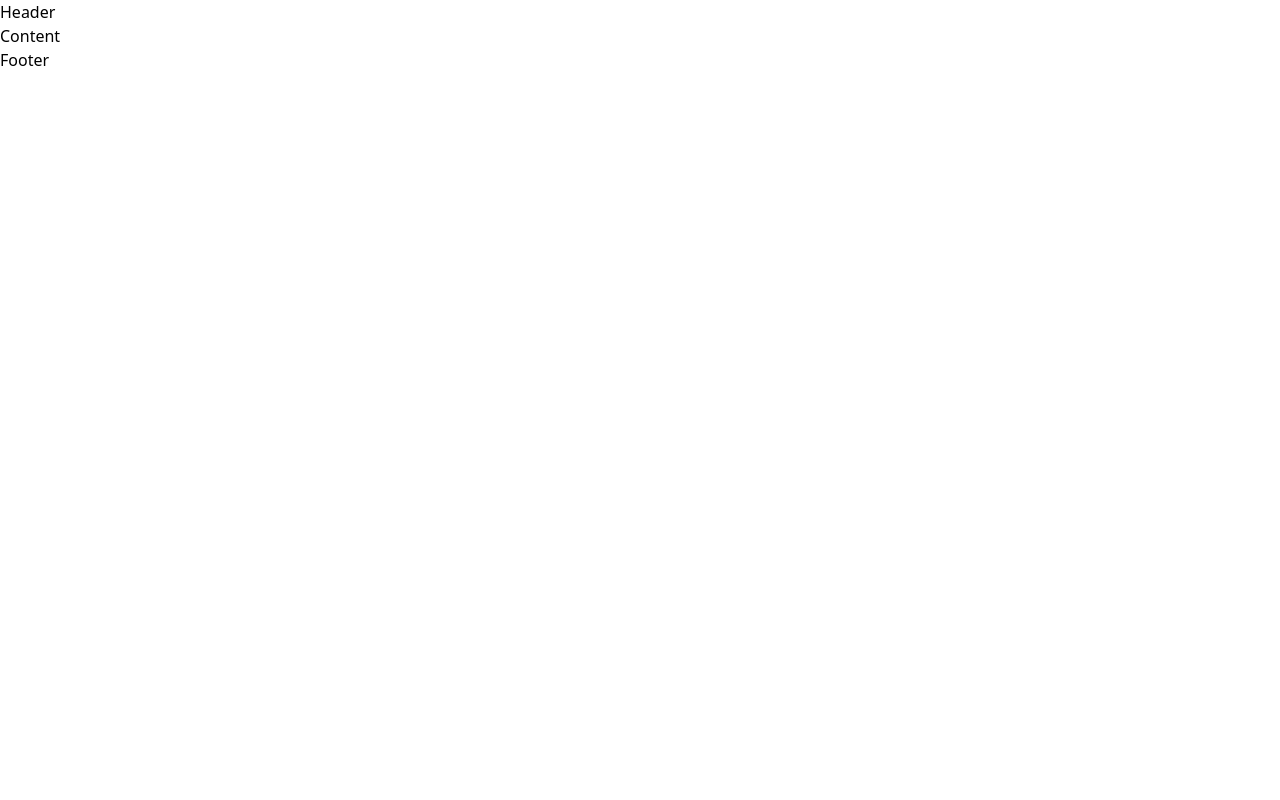
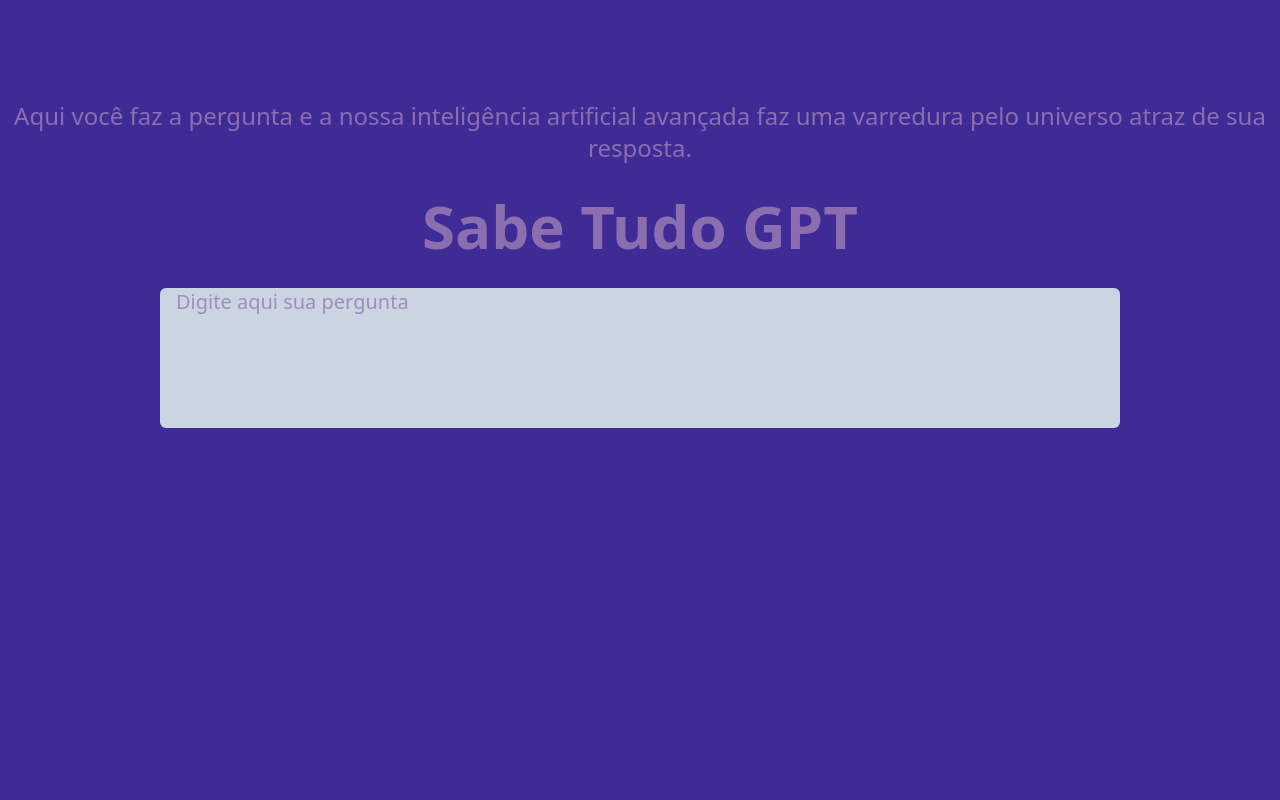
Before and after one commit to denisrodrigues-ita/sabe-tudo-gpt, a Next.js app: page / in a window 1280 px wide. Shown: the top 800 px of the page. Built offline with nearby package versions, Linux system fonts and the light colour scheme.

Commit message:
textarea

```diff
--- a/src/app/globals.css
+++ b/src/app/globals.css
@@ -1,3 +1,24 @@
 @tailwind base;
 @tailwind components;
 @tailwind utilities;
+
+@layer base {
+  h1 {
+    @apply text-wisteria text-6xl mt-8 font-bold;
+  }
+  main {
+    @apply h-screen;
+  }
+  p {
+    @apply text-wisteria text-2xl text-center font-medium;
+  }
+  form {
+    @apply my-8 flex items-center justify-center;
+  }
+}
+
+@layer components {
+  .textarea {
+    @apply w-11/12 lg:w-9/12 bg-slate-300 placeholder-wisteria/70 text-xl rounded-md resize-none text-wisteria font-medium ps-4;
+  }
+}
--- a/src/app/layout.tsx
+++ b/src/app/layout.tsx
@@ -13,7 +13,7 @@ export default function RootLayout({
 }) {
   return (
     <html lang="pt-br">
-      <body>{children}</body>
+      <body className="container bg-daisy-bush">{children}</body>
     </html>
   );
 }
--- a/src/components/Content/index.tsx
+++ b/src/components/Content/index.tsx
@@ -1,9 +1,20 @@
-import React from 'react'
+import React from "react";
 
 const Content = () => {
   return (
-    <div>Content</div>
-  )
-}
+    <main>
+      <form action="submit">
+        <textarea
+          name="question"
+          id="a"
+          className="textarea"
+          rows={5}
+          maxLength={255}
+          placeholder="Digite aqui sua pergunta"
+        />
+      </form>
+    </main>
+  );
+};
 
-export default Content
+export default Content;
--- a/src/components/Header/index.tsx
+++ b/src/components/Header/index.tsx
@@ -1,7 +1,15 @@
 import React from "react";
 
 const Header = () => {
-  return <div>Header</div>;
+  return (
+    <header className="flex flex-col justify-end items-center h-64">
+      <p>
+        Aqui você faz a pergunta e a nossa inteligência artificial avançada faz
+        uma varredura pelo universo atraz de sua resposta.
+      </p>
+      <h1>Sabe Tudo GPT</h1>
+    </header>
+  );
 };
 
 export default Header;
--- /dev/null
+++ b/src/components/Input/index.tsx
@@ -0,0 +1,9 @@
+import React from 'react'
+
+const Input = () => {
+  return (
+    <div>Input</div>
+  )
+}
+
+export default Input
--- a/tailwind.config.ts
+++ b/tailwind.config.ts
@@ -9,10 +9,13 @@ const config: Config = {
   theme: {
     extend: {
       colors: {
-        "primary": "#f6eb9a",
-        "secondary": "#5853bc",
-        "tertiary": "#362391",
-        "quaternary": "#1c0c59",
+        "bright-sun": "#FFCF48", // buttons
+        "sandy-brown": "#F2A65A", // buttons
+        "wisteria": "#8A6EAF", // letters
+        "daisy-bush": "#3F2B96", // background
+      },
+      container: {
+        center: true,
       },
     },
   },
```
